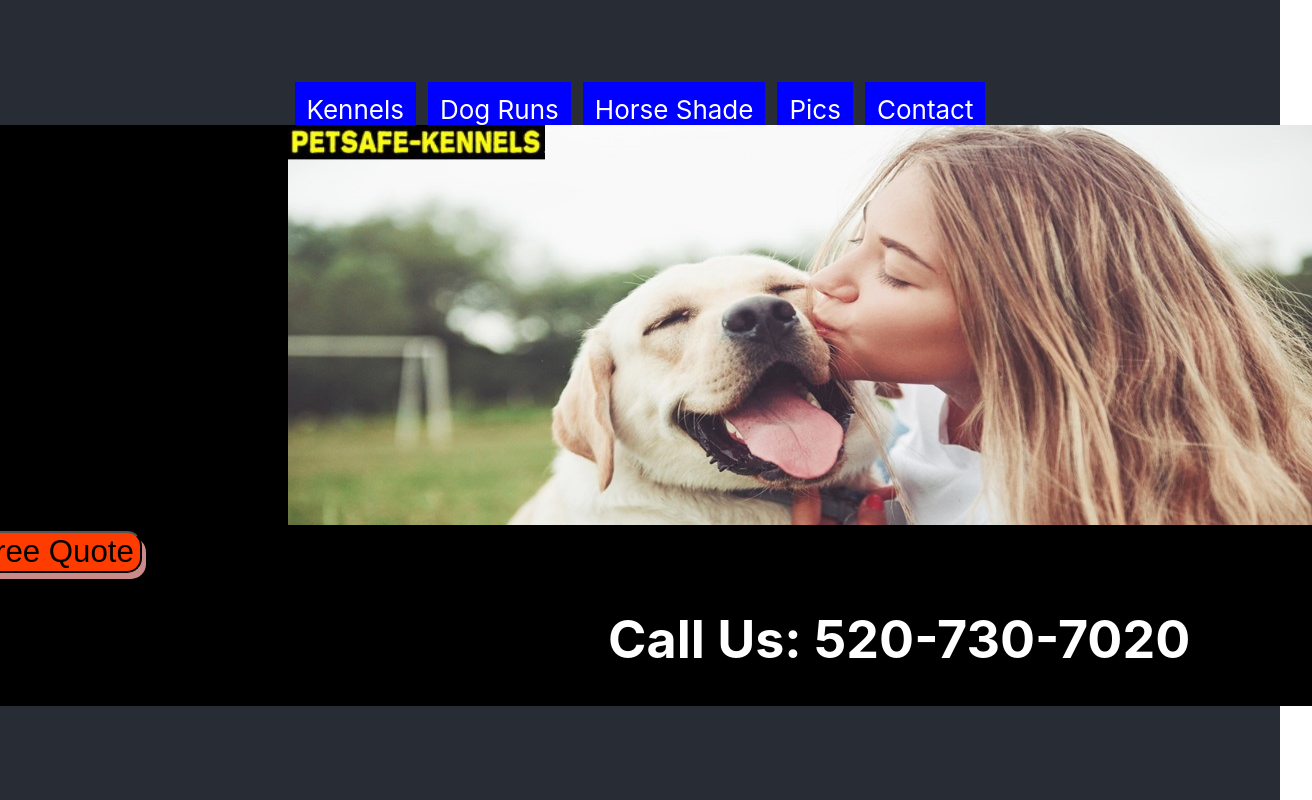
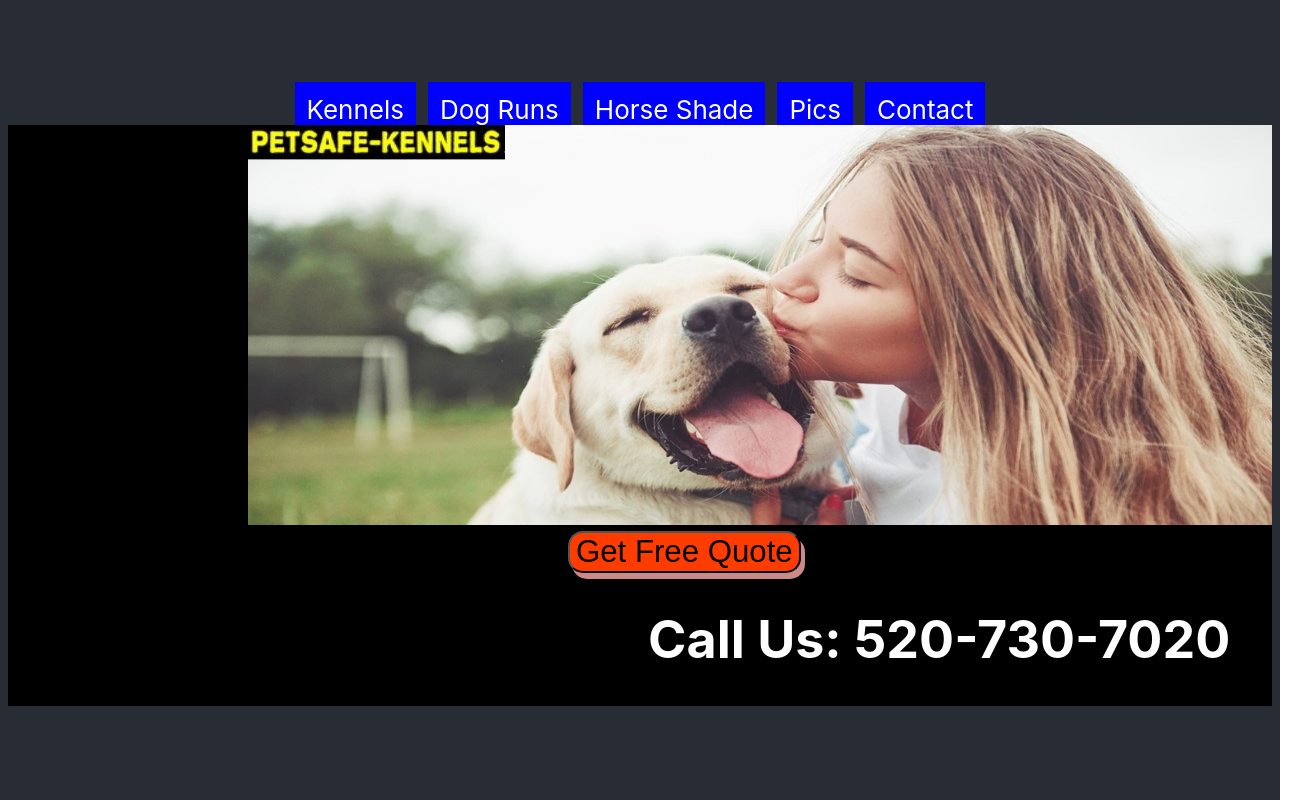
Before and after one commit to rhtaylor/Petsafe-kennels, a React (Create React App) app in the folder React-Front/pet-safe-kennels/: page / in a window 1280 px wide. Shown: the whole page, 1312 px wide, since content can reach past the window. Built offline with nearby package versions, Linux system fonts and the light colour scheme; no server answers.

Commit message:
updates Button componet scss styling

```diff
--- a/React-Front/pet-safe-kennels/src/Button.jsx
+++ b/React-Front/pet-safe-kennels/src/Button.jsx
@@ -3,7 +3,7 @@ import './css/button.scss'
 export default class Button extends Component{
     render(){
         return(<div>
-            <button>Free Quote</button>
+            <button>Get Free Quote</button>
         </div>)
     }
 }
--- a/React-Front/pet-safe-kennels/src/css/button.scss
+++ b/React-Front/pet-safe-kennels/src/css/button.scss
@@ -1,6 +1,13 @@
 button{
+
+    margin-left: 70vh;
     font-size: larger;
     border-radius: 15px;
     background-color: rgb(255, 60, 0);
     box-shadow: 4px 6px rgb(202, 138, 138);
 }
+button:hover{
+    background-color: rgb(0, 255, 255);
+    box-shadow: 2px 5px rgb(221, 236, 153);
+    cursor: pointer;
+}
--- a/React-Front/pet-safe-kennels/src/home.scss
+++ b/React-Front/pet-safe-kennels/src/home.scss
@@ -10,7 +10,7 @@ img{
 #home{
 
     img{
-        padding-left: 40vh;
+        padding-left: 30vh;
         align-self: center;
         height: 400px;
         width: 1024px;
```
Also changed, not shown: 1 other file (tests, documents, lock files or other folders).
